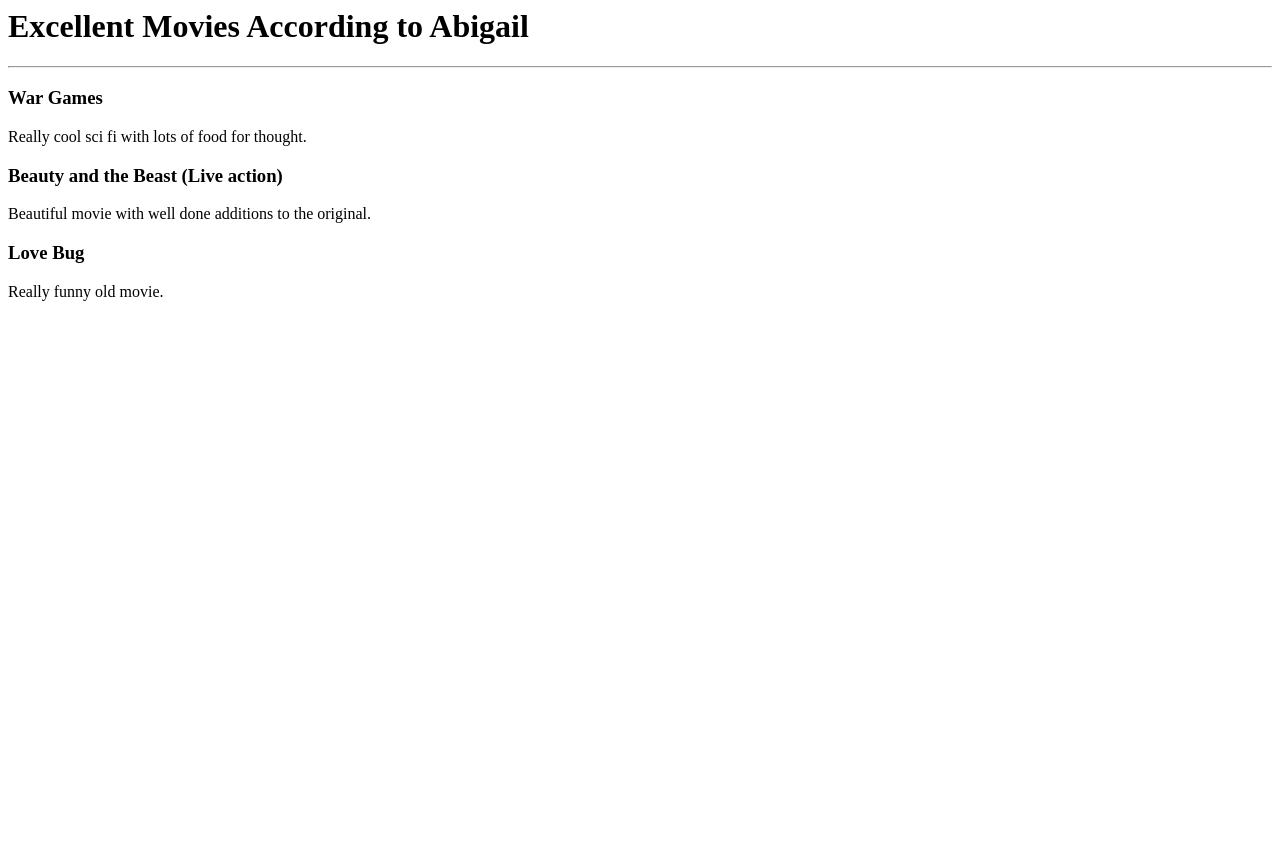
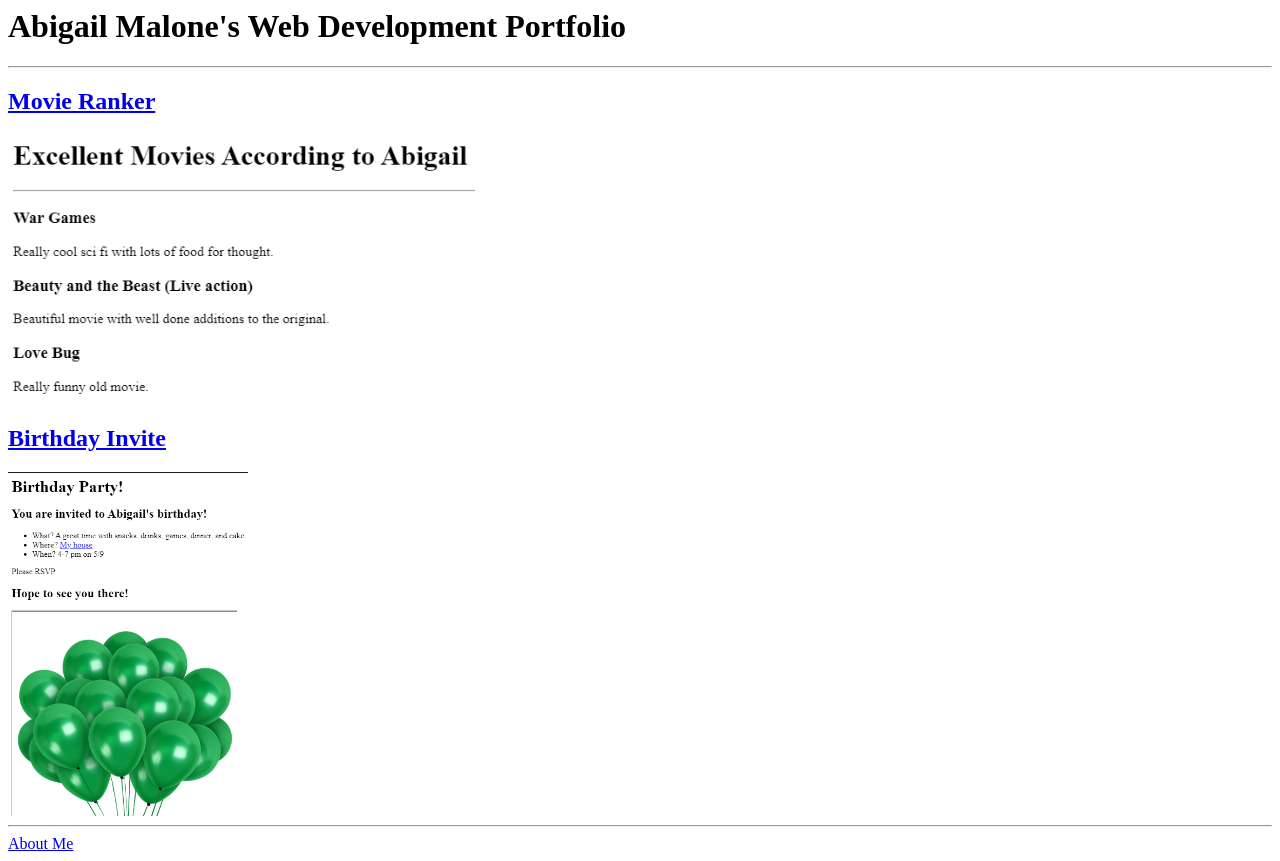
Before and after one commit to GryphonAFM/html.portfolio, a plain HTML site: page index.html in a window 1280 px wide. Before the commit the page ends 800 px from the top, so only its background shows below. Drawn offline with Linux system fonts and the light colour scheme.

Commit message:
Add files via upload

```diff
--- a/index.html
+++ b/index.html
@@ -1,9 +1,57 @@
+<!-- TODO 1: Create the HTML Boilerplate (done) -->
 
-<h1>Excellent Movies According to Abigail</h1>
-<hr />
-<h3>War Games</h3>
-<p>Really cool sci fi with lots of food for thought.</p>
-<h3> Beauty and the Beast (Live action)</h3>
-<p>Beautiful movie with well done additions to the original.</p>
-<h3>Love Bug</h3>
-<p>Really funny old movie.</p>
+<!-- TODO 2: Add Your previous projects' HTML into the public folder (done) -->
+
+<!-- TODO 3: Take screenshots of your project previews and add the images to the images folder (done) -->
+
+<!-- TODO 4: Add titles/subtitles etc. -->
+
+<!-- TODO 5: Add a link to the project pages -->
+
+<!-- TODO 6: Add images to show the project previews
+HINT for TODO 6: You can use the height attribute set to 200 to make the image smaller:
+https://developer.mozilla.org/en-US/docs/Web/HTML/Element/img#attr-height -->
+
+<!-- TODO 7: Add the Contact Me and About Me page links -->
+
+
+
+
+
+
+
+
+
+
+
+
+
+
+
+
+
+
+
+
+
+
+
+<! DOCTYPE html>
+<html lang = "en">
+    <head>
+        <meta charset="UTF 8">
+        <title>Portfolio Website. html</title>
+    </head>
+
+    <body>
+        <h1>Abigail Malone's Web Development Portfolio</h1>
+        <hr>
+        <a href="./public/solution.html"><h2>Movie Ranker</h2></a>
+        <img src="./public/movie ranking project pic.PNG" height="270">
+        <a href="./public/bday.html"><h2>Birthday Invite</h2></a>
+        <img src="./public/bday project.PNG" height="345">
+        <hr>
+        <a href="./public/about.html">About Me</a>
+    </body>
+
+</html>
```
